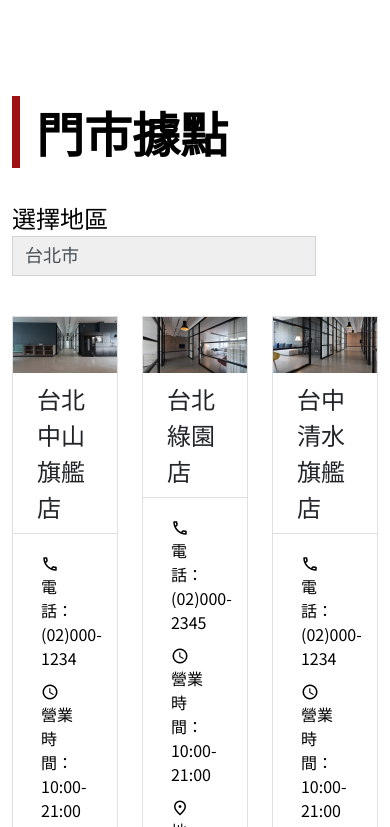
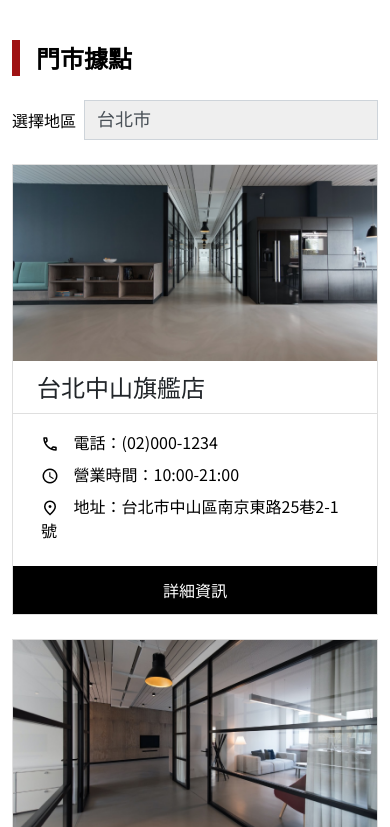
Before and after one commit to Gabrielle-Tsai/week4-vite-rwd, a website built with Vite: page pages/store.html in a window 390 px wide. Shown: the top 827 px of the page. Built offline with nearby package versions, Linux system fonts and the light colour scheme.

Commit message:
門市據點頁面 tablet, mobile ver. finished

```diff
--- a/assets/scss/layout/_global.scss
+++ b/assets/scss/layout/_global.scss
@@ -219,3 +219,11 @@ h2.page-title {
     margin-bottom: 32px;
     margin-top: 96px;
 }
+
+@media (max-width: 576px) {
+    h2.page-title {
+        font-size: 24px;
+        margin-top: 40px;
+        margin-bottom: 24px;
+    }
+}
--- a/assets/scss/pages/_store.scss
+++ b/assets/scss/pages/_store.scss
@@ -1,18 +1,26 @@
+.area-wrapper {
+    display: flex;
+    width: 416px;
+    align-items: center;
+}
+
 .area-label {
     font-size: 24px;
     margin-right: 16px;
     line-height: 1.5;
+    flex-shrink: 0;
 }
 
 .select-wrapper {
     display: inline-block;
     position: relative;
+    width: 100%;
 
     .area-select {
         border: 1px solid #CED4DA;
         padding: 6px 12px;
-        width: 304px;
         color: #495057;
+        width: 100%;
         font-size: 18px;
         line-height: 26px;
         appearance: none;
@@ -29,6 +37,16 @@
     }
 }
 
+@media (max-width: 576px) {
+    .area-wrapper {
+        width: 100%;
+    }
+    .area-label {
+        font-size: 16px;
+        margin-right: 8px;
+    }
+}
+
 
 
 // Store card deck
@@ -39,6 +57,23 @@
 .store .column {
     width: 33.333%;
     margin-bottom: 48px;
+}
+
+@media (max-width: 768px) {
+    .store .column {
+        width: 50%;
+    }
+}
+
+@media (max-width: 576px) {
+    .store {
+        padding: 24px 0 40px;
+    }
+
+    .store .column {
+        width: 100%;
+        margin-bottom: 24px;
+    }
 }
 
 .store .column .card {
--- a/pages/store.html
+++ b/pages/store.html
@@ -13,6 +13,7 @@
     <%- include('./layout/navbar'); -%>
     <div class="container">
         <h2 class="page-title">門市據點</h2>
+        <div class="area-wrapper">
             <label for="area" class="area-label">選擇地區</label>
             <div class="select-wrapper">
                 <select name="area" id="area" class="area-select">
@@ -20,6 +21,7 @@
                     <option value="NewTaipei">新北市</option>
                     <option value="TaiChung">台中市</option>
                 </select>
+            </div>
         </div>
     </div>
 
```
Lines whose indentation alone changed are shown as unchanged.
